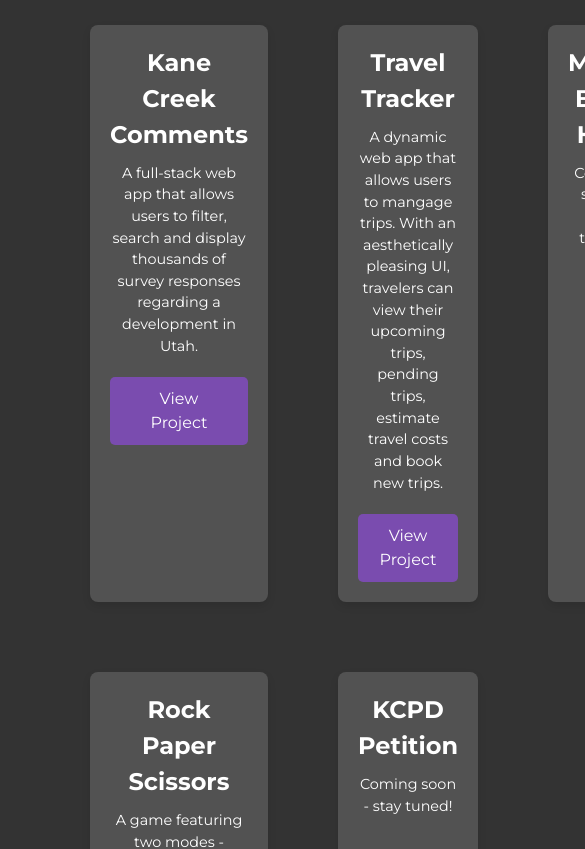
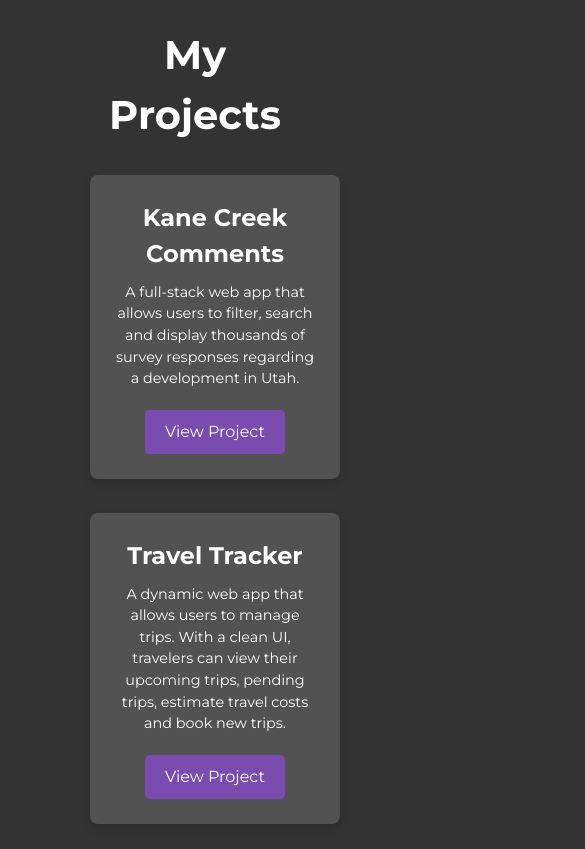
Before and after one commit to lalonggone/portfolio, a Vue app: page / in a window 390 px wide. Shown: the part 1580-2429 px from the top of the page, 585 px wide, since content can reach past the window. Built offline with nearby package versions, Linux system fonts and the light colour scheme.

Commit message:
Add media queries for responsiveness

```diff
--- a/src/components/ProjectsSection.vue
+++ b/src/components/ProjectsSection.vue
@@ -1,6 +1,6 @@
 <template>
     <section class="projects-section">
-        <h1 class="projects-title"> </h1>
+        <h1 class="projects-title">My Projects</h1>
         <div class="projects-grid">
             <div class="project-card" v-for="project in projects" :key="project.id">
                 <h2 class="project-title">{{ project.title }}</h2>
@@ -27,26 +27,31 @@ export default defineComponent({
             {
                 id: 2,
                 title: 'Travel Tracker',
-                description: 'A dynamic web app that allows users to mangage trips. With an aesthetically pleasing UI, travelers can view their upcoming trips, pending trips, estimate travel costs and book new trips.',
+                description: 'A dynamic web app that allows users to manage trips. With a clean UI, travelers can view their upcoming trips, pending trips, estimate travel costs and book new trips.',
                 link: 'https://github.com/lalonggone/travel-tracker'
             },
             {
                 id: 3,
                 title: 'Moab Bike Hub',
                 description: 'Coming soon - stay tuned!',
-                // link: 'https://example.com/project3'
             },
             {
                 id: 4,
                 title: 'Rock Paper Scissors',
                 description: 'A game featuring two modes - classic and EXTREME! Set up to be played against a computer that generates random choices against the user. ',
-                link: 'https://github.com/lalonggone/travel-tracker'
+                link: 'https://lalonggone.github.io/rockPaperScissors/'
             },
             {
                 id: 5,
-                title: 'KCPD Petition',
-                description: 'Coming soon - stay tuned!',
-                // link: 'https://example.com/project3'
+                title: 'Kane Creek Survey Petition',
+                description: 'A handrolled a petition form serving as a petition against the proposed development in the Colorado River corridor near Moab, Utah.',
+                link: 'https://lalonggone.github.io/kc-comp/index.html'
+            },
+            {
+                id: 6,
+                title: 'Blank',
+                description: 'Coming soon - stay tuned!'
+
             }
         ]);
 
@@ -56,6 +61,8 @@ export default defineComponent({
 </script>
 
 <style lang="scss" scoped>
+@import '../_variables.scss';
+
 .projects-section {
     padding: 50px;
     background-color: var(--bg-color);
@@ -64,29 +71,36 @@ export default defineComponent({
     .projects-title {
         text-align: center;
         font-size: 2.5rem;
-        margin: 40px;
+        margin: 40px 0 30px;
     }
 
     .projects-grid {
         display: grid;
-        grid-template-columns: repeat(3, 1fr);
-        gap: 70px;
+        grid-template-columns: 1fr;
+        gap: 4vh;
+
+        @media (min-width: $screen-sm) {
+            grid-template-columns: repeat(1, 1fr);
+            // margin-top: 50px;
+        }
+        @media (min-width: $screen-md) {
+            grid-template-columns: repeat(2, 1fr);
+        }
+
+        @media (min-width: $screen-lg) {
+            grid-template-columns: repeat(3, 1fr);
+        }
 
         .project-card {
             background-color: var(--card-bg-color);
             color: var(--text-color);
-            padding: 20px;
+            padding: 25px;
             border-radius: 8px;
-            box-shadow: 0 4px 8px rgba(0, 0, 0, 0.1);
+            box-shadow: 0 4px 8px rgba(0, 0, 0, 0.15);
             text-align: center;
             transition: background-color 0.3s, color 0.3s;
-
-            .project-image {
-                max-width: 100%;
-                height: auto;
-                border-radius: 4px;
-                margin-bottom: 20px;
-            }
+            min-width: 250px;
+            max-width: 400px;
 
             .project-title {
                 font-size: 1.5rem;
@@ -94,7 +108,7 @@ export default defineComponent({
             }
 
             .project-description {
-                font-size: .9rem;
+                font-size: 0.9rem;
                 margin-bottom: 20px;
             }
 
```
